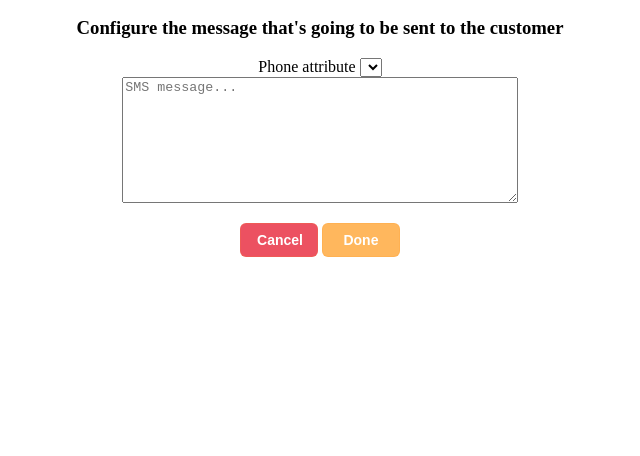
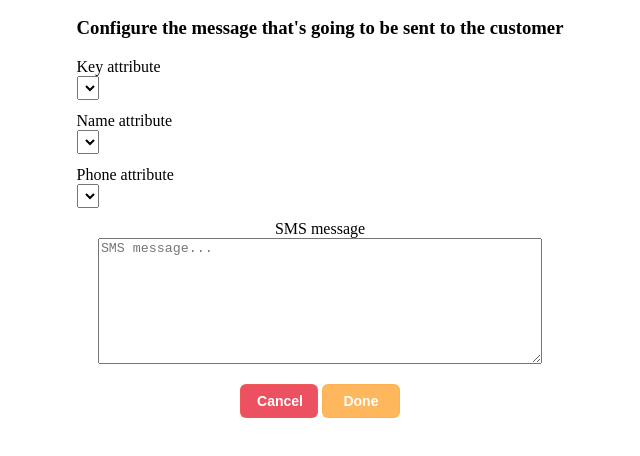
Before and after one commit to PabloCerta/send-sms-app, a website: page public/index.html in a window 1280 px wide. Shown: the part 58-514 px from the top of the page, without its empty margins (320-960 px from the left). Drawn offline with Linux system fonts and the light colour scheme.

Commit message:
test dynamic entry source v3

```diff
--- a/public/customActivity.js
+++ b/public/customActivity.js
@@ -49,15 +49,15 @@ function onInitActivity(payload) {
 
 function onRequestedSchema(data) {
     // Get all the select elements, they have the same options
-    const select = document.querySelector('select');
+    const selectElements = document.querySelectorAll('select');
 
     // Get schema
     const schema = data['schema'];
 
     // Iterate over schema (i.e. every field value) and add them as options
     schema.forEach( opt => {
-        let optElement = new Option(`{{${opt.key}}}`,`{{${opt.key}}}`);
-        select.add(optElement, undefined);
+        let optElement = new Option(`{{${opt.name}}}`,`{{${opt.key}}}`);
+        selectElements.forEach( select => select.add(optElement, undefined));
     });
 };
 
--- a/public/index.html
+++ b/public/index.html
@@ -11,12 +11,23 @@
                 <h1>Send SMS ENet - Custom Activity</h1>
                 <h3>Configure the message that's going to be sent to the customer</h3>
             </section>
-            <div>
-                <label for="phoneSelect">Phone attribute</label>
-                <select id="phoneSelect" name="phoneSelect"></select>
-            </div>
             <section id="body-content">
-                <textarea id="sms-message" placeholder="SMS message..." rows="8"></textarea>
+                <div class="selectContainer">
+                    <label for="key-select">Key attribute</label>
+                    <select id="key-select" name="keySelect"></select>
+                </div>
+                <div class="selectContainer">
+                    <label for="name-select">Name attribute</label>
+                    <select id="name-select" name="nameSelect"></select>
+                </div>
+                <div class="selectContainer">
+                    <label for="phone-select">Phone attribute</label>
+                    <select id="phone-select" name="phoneSelect"></select>
+                </div>
+                <div>
+                    <label for="sms-message">SMS message</label>
+                    <textarea id="sms-message" placeholder="SMS message..." rows="8"></textarea>
+                </div>
             </section>
             <section id="body-footer">
                 <button id="button-cancel" class="button-cancel">Cancel</button>
--- a/public/styles.css
+++ b/public/styles.css
@@ -1,15 +1,27 @@
 #container {
-    display: grid;
-    justify-content: center;
-    text-align: center;
+  display: grid;
+  justify-content: center;
+  text-align: center;
 }
 
 #body-content {
-    margin-bottom: 1rem;
+  margin-bottom: 1rem;
 }
 
 textarea {
-    width: 80%;
+  width: 90%;
+}
+
+.selectContainer {
+  display: flex;
+  flex-direction: column;
+  align-items: flex-start;
+  margin: 0 auto;
+  padding-bottom: .75rem;
+}
+
+select {
+  height: 1.5rem;
 }
 
 button {
```
